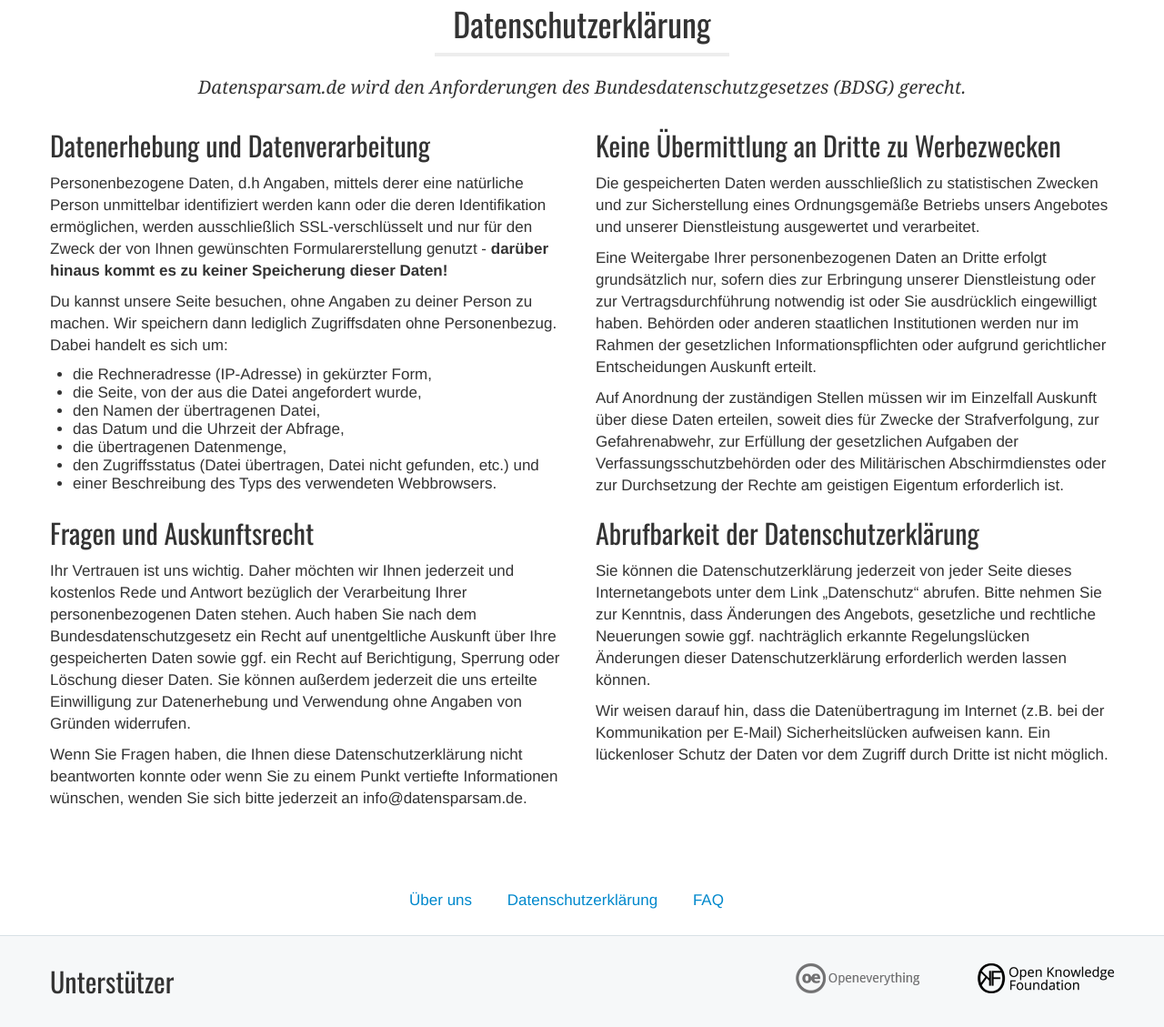
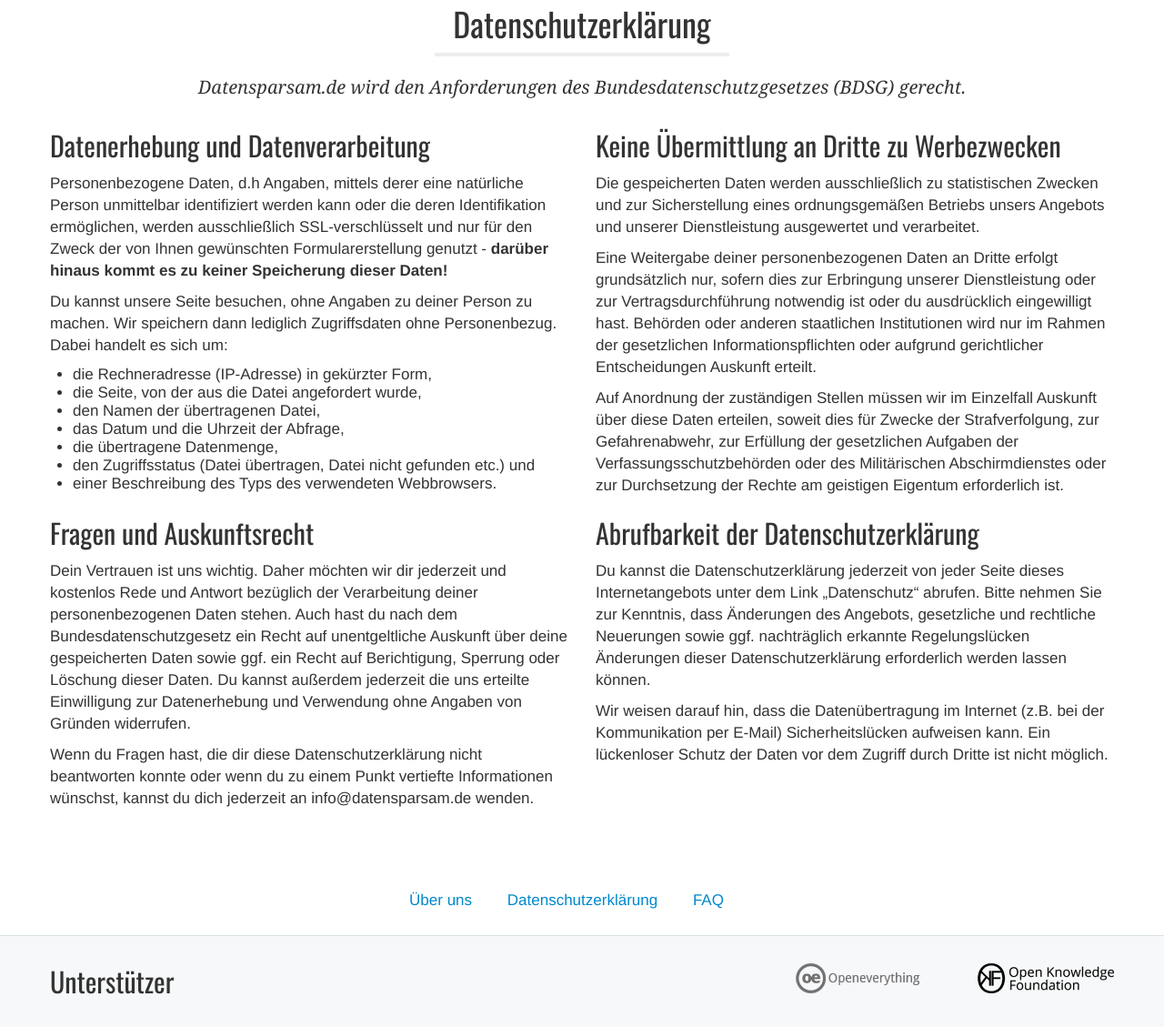
Before and after one commit to jbspeakr/datensparsam, a Django app: page /hilfe/datenschutz/ in a window 1280 px wide. Shown: the part 352-1481 px from the top of the page at 91% size. Run offline with Django 3.2, Linux system fonts and the light colour scheme; some libraries are stand-ins or nearby versions.

Commit message:
fixes typos

```diff
--- a/templates/help/privacy.html
+++ b/templates/help/privacy.html
@@ -16,28 +16,28 @@
                             <li>die Seite, von der aus die Datei angefordert wurde,</li>
                             <li>den Namen der übertragenen Datei,</li>
                             <li>das Datum und die Uhrzeit der Abfrage,</li>
-                            <li>die übertragenen Datenmenge,</li>
-                            <li>den Zugriffsstatus (Datei übertragen, Datei nicht gefunden, etc.) und</li>
+                            <li>die übertragene Datenmenge,</li>
+                            <li>den Zugriffsstatus (Datei übertragen, Datei nicht gefunden etc.) und</li>
                             <li>einer Beschreibung des Typs des verwendeten Webbrowsers.</li>
                         </ul>
 
                     </div>
                     <div class="span6">
                         <h3>Keine Übermittlung an Dritte zu Werbezwecken</h3>
-                        <p>Die gespeicherten Daten werden ausschließlich zu statistischen Zwecken und zur Sicherstellung eines Ordnungsgemäße Betriebs unsers Angebotes und unserer Dienstleistung ausgewertet und verarbeitet.</p>
-                        <p>Eine Weitergabe Ihrer personenbezogenen Daten an Dritte erfolgt grundsätzlich nur, sofern dies zur Erbringung unserer Dienstleistung oder zur Vertragsdurchführung notwendig ist oder Sie ausdrücklich eingewilligt haben. Behörden oder anderen staatlichen Institutionen werden nur im Rahmen der gesetzlichen Informationspflichten oder aufgrund gerichtlicher Entscheidungen Auskunft erteilt.</p>
+                        <p>Die gespeicherten Daten werden ausschließlich zu statistischen Zwecken und zur Sicherstellung eines ordnungsgemäßen Betriebs unsers Angebots und unserer Dienstleistung ausgewertet und verarbeitet.</p>
+                        <p>Eine Weitergabe deiner personenbezogenen Daten an Dritte erfolgt grundsätzlich nur, sofern dies zur Erbringung unserer Dienstleistung oder zur Vertragsdurchführung notwendig ist oder du ausdrücklich eingewilligt hast. Behörden oder anderen staatlichen Institutionen wird nur im Rahmen der gesetzlichen Informationspflichten oder aufgrund gerichtlicher Entscheidungen Auskunft erteilt.</p>
                         <p>Auf Anordnung der zuständigen Stellen müssen wir im Einzelfall Auskunft über diese Daten erteilen, soweit dies für Zwecke der Strafverfolgung, zur Gefahrenabwehr, zur Erfüllung der gesetzlichen Aufgaben der Verfassungsschutzbehörden oder des Militärischen Abschirmdienstes oder zur Durchsetzung der Rechte am geistigen Eigentum erforderlich ist.</p>
                 </div>
             </div>
             <div class="row-fluid">
                      <div class="span6">
                         <h3>Fragen und Auskunftsrecht</h3>
-                        <p>Ihr Vertrauen ist uns wichtig. Daher möchten wir Ihnen jederzeit und kostenlos Rede und Antwort bezüglich der Verarbeitung Ihrer personenbezogenen Daten stehen. Auch haben Sie nach dem Bundesdatenschutzgesetz ein Recht auf unentgeltliche Auskunft über Ihre gespeicherten Daten sowie ggf. ein Recht auf Berichtigung, Sperrung oder Löschung dieser Daten. Sie können außerdem jederzeit die uns erteilte Einwilligung zur Datenerhebung und Verwendung ohne Angaben von Gründen widerrufen.</p>
-                        <p>Wenn Sie Fragen haben, die Ihnen diese Datenschutzerklärung nicht beantworten konnte oder wenn Sie zu einem Punkt vertiefte Informationen wünschen, wenden Sie sich bitte jederzeit an info@datensparsam.de.</p>
+                        <p>Dein Vertrauen ist uns wichtig. Daher möchten wir dir jederzeit und kostenlos Rede und Antwort bezüglich der Verarbeitung deiner personenbezogenen Daten stehen. Auch hast du nach dem Bundesdatenschutzgesetz ein Recht auf unentgeltliche Auskunft über deine gespeicherten Daten sowie ggf. ein Recht auf Berichtigung, Sperrung oder Löschung dieser Daten. Du kannst außerdem jederzeit die uns erteilte Einwilligung zur Datenerhebung und Verwendung ohne Angaben von Gründen widerrufen.</p>
+                        <p>Wenn du Fragen hast, die dir diese Datenschutzerklärung nicht beantworten konnte oder wenn du zu einem Punkt vertiefte Informationen wünschst, kannst du dich jederzeit an info@datensparsam.de wenden.</p>
                     </div>
                     <div class="span6">
                         <h3>Abrufbarkeit der Datenschutzerklärung</h3>
-                        <p>Sie können die Datenschutzerklärung jederzeit von jeder Seite dieses Internetangebots unter dem Link „Datenschutz“ abrufen. Bitte nehmen Sie zur Kenntnis, dass Änderungen des Angebots, gesetzliche und rechtliche Neuerungen sowie ggf. nachträglich erkannte Regelungslücken Änderungen dieser Datenschutzerklärung erforderlich werden lassen können.</p>
+                        <p>Du kannst die Datenschutzerklärung jederzeit von jeder Seite dieses Internetangebots unter dem Link „Datenschutz“ abrufen. Bitte nehmen Sie zur Kenntnis, dass Änderungen des Angebots, gesetzliche und rechtliche Neuerungen sowie ggf. nachträglich erkannte Regelungslücken Änderungen dieser Datenschutzerklärung erforderlich werden lassen können.</p>
                         <p>Wir weisen darauf hin, dass die Datenübertragung im Internet (z.B. bei der Kommunikation per E-Mail) Sicherheitslücken aufweisen kann. Ein lückenloser Schutz der Daten vor dem Zugriff durch Dritte ist nicht möglich.</p>
                 </div>
             </div>
```
Also changed, not shown: templates/help/about.html (+4 -4 lines), templates/help/faq.html (+6 -6 lines).
